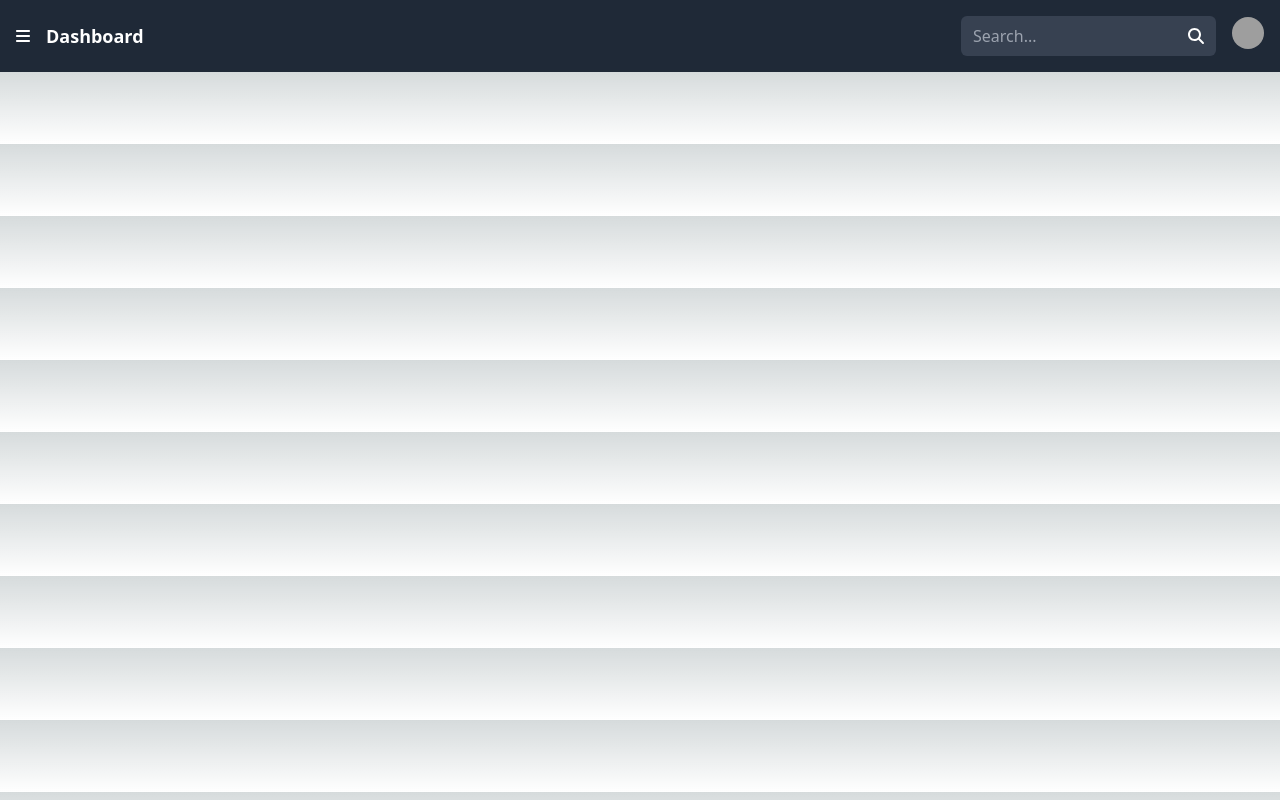
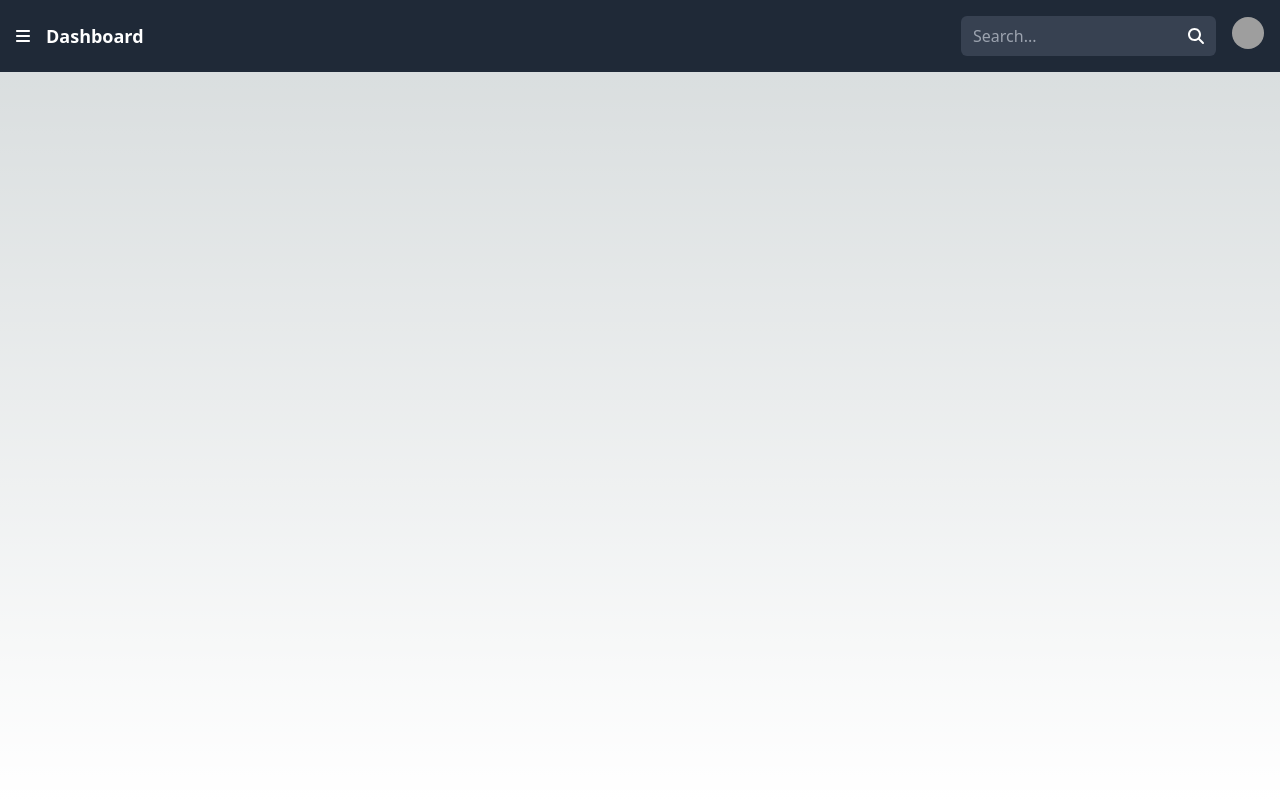
Before and after one commit to johnson419/Tencoba, a Next.js app: page /Dashboard in a window 1280 px wide. Built offline with nearby package versions, Linux system fonts and the light colour scheme; grey boxes are pictures that could not be loaded.

Commit message:
Created foundation for sidebar

```diff
--- a/pages/Dashboard.js
+++ b/pages/Dashboard.js
@@ -1,7 +1,15 @@
 import DashNav from "@/components/DashNav";
 
 const Dashboard = () => {
-  return <DashNav />;
+  return (
+    <div className="flex h-screen">
+      {/* <Sidebar /> */}
+      <div className="flex flex-col flex-1">
+        <DashNav />
+        {/* Main content of the dashboard */}
+      </div>
+    </div>
+  );
 };
 
 export default Dashboard;
```
